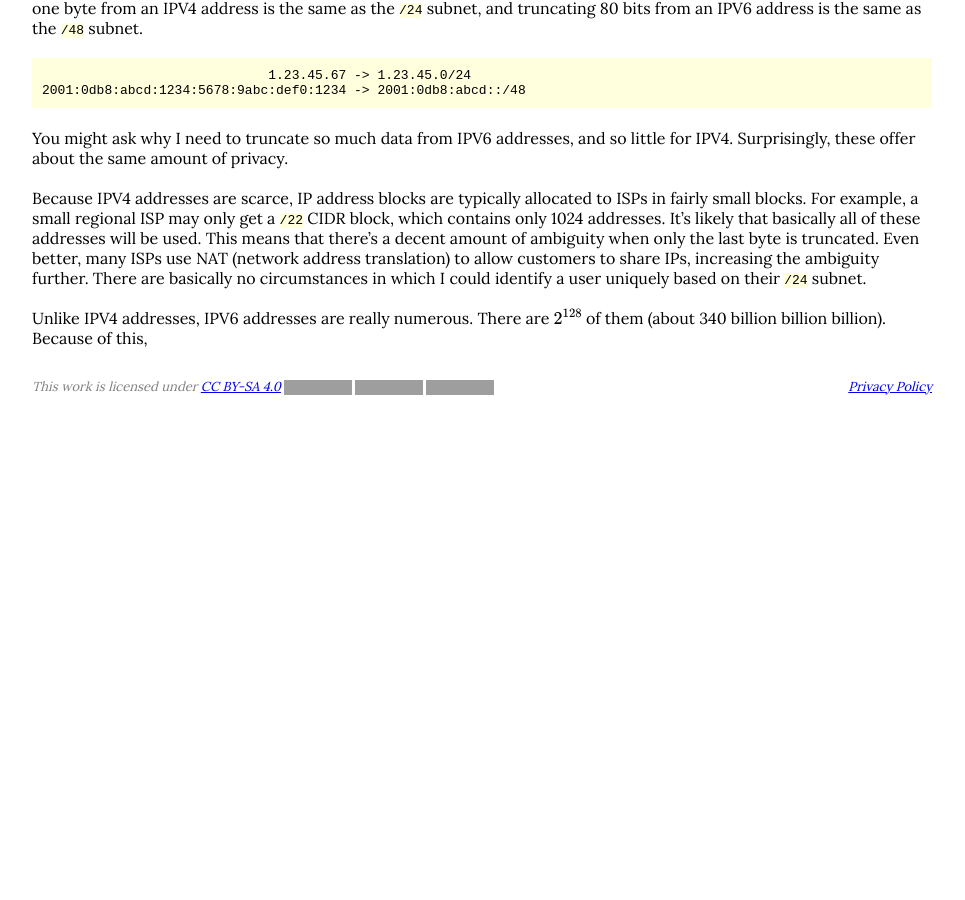
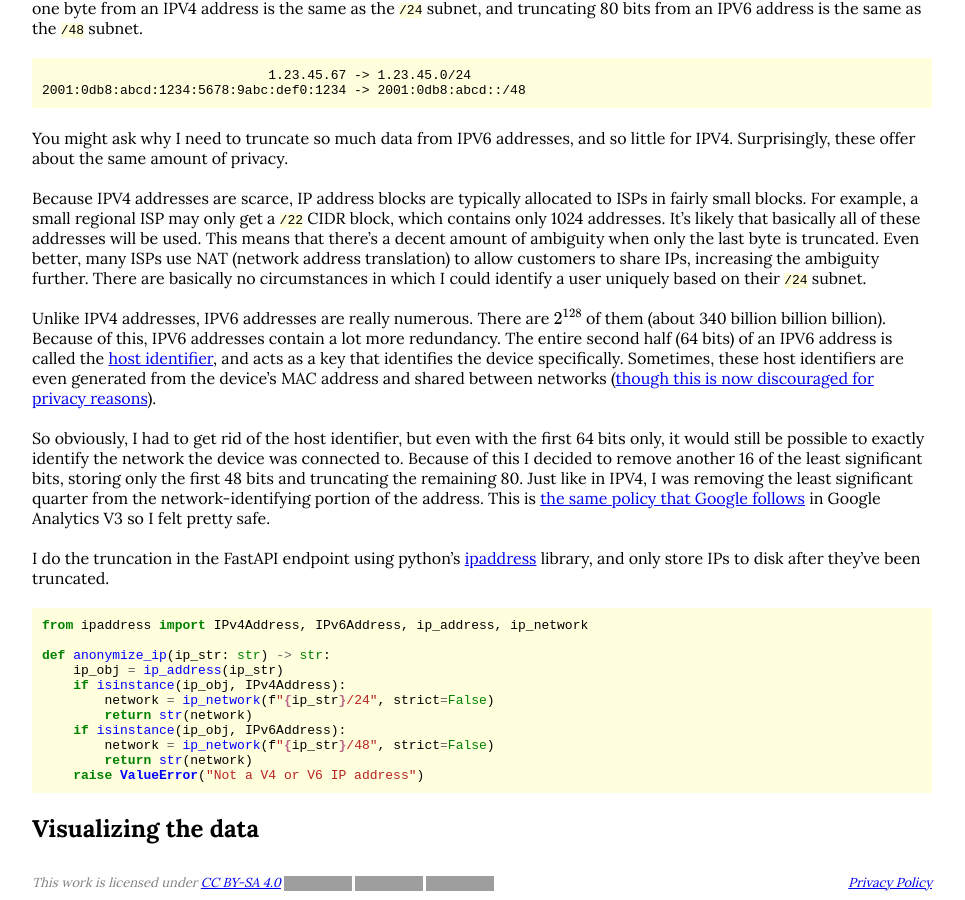
Before and after one commit to cckolon/cckolon.github.io, a Jekyll site: the page built from _posts/2025-07-10-rolling-own-analytics.md, in a window 1280 px wide and 900 px high, scrolled down 7005 px. Shown: the whole window, without its empty margins (158-1123 px from the left). Built offline with Jekyll 4.4.1, drawn with Linux system fonts in a browser that asks for light colours; before the commit the page ends 7410 px from its top, so only the background shows below that; some of the changed text lies outside the part shown; grey boxes are pictures that could not be loaded.

Commit message:
analytics update

````diff
--- a/_posts/2025-07-10-rolling-own-analytics.md
+++ b/_posts/2025-07-10-rolling-own-analytics.md
@@ -289,4 +289,24 @@ You might ask why I need to truncate so much data from IPV6 addresses, and so li
 
 Because IPV4 addresses are scarce, IP address blocks are typically allocated to ISPs in fairly small blocks. For example, a small regional ISP may only get a `/22` CIDR block, which contains only 1024 addresses. It's likely that basically all of these addresses will be used. This means that there's a decent amount of ambiguity when only the last byte is truncated. Even better, many ISPs use NAT (network address translation) to allow customers to share IPs, increasing the ambiguity further. There are basically no circumstances in which I could identify a user uniquely based on their `/24` subnet.
 
-Unlike IPV4 addresses, IPV6 addresses are really numerous. There are $$2^{128}$$ of them (about 340 billion billion billion). Because of this,
+Unlike IPV4 addresses, IPV6 addresses are really numerous. There are $$2^{128}$$ of them (about 340 billion billion billion). Because of this, IPV6 addresses contain a lot more redundancy. The entire second half (64 bits) of an IPV6 address is called the [host identifier](https://intronetworks.cs.luc.edu/1/html/ipv6.html#host-identifier), and acts as a key that identifies the device specifically. Sometimes, these host identifiers are even generated from the device's MAC address and shared between networks ([though this is now discouraged for privacy reasons](https://www.rfc-editor.org/rfc/rfc7217)).
+
+So obviously, I had to get rid of the host identifier, but even with the first 64 bits only, it would still be possible to exactly identify the network the device was connected to. Because of this I decided to remove another 16 of the least significant bits, storing only the first 48 bits and truncating the remaining 80. Just like in IPV4, I was removing the least significant quarter from the network-identifying portion of the address. This is [the same policy that Google follows](https://support.google.com/analytics/answer/2763052) in Google Analytics V3 so I felt pretty safe.
+
+I do the truncation in the FastAPI endpoint using python's [ipaddress](https://docs.python.org/3/library/ipaddress.html) library, and only store IPs to disk after they've been truncated.
+
+```python
+from ipaddress import IPv4Address, IPv6Address, ip_address, ip_network
+
+def anonymize_ip(ip_str: str) -> str:
+    ip_obj = ip_address(ip_str)
+    if isinstance(ip_obj, IPv4Address):
+        network = ip_network(f"{ip_str}/24", strict=False)
+        return str(network)
+    if isinstance(ip_obj, IPv6Address):
+        network = ip_network(f"{ip_str}/48", strict=False)
+        return str(network)
+    raise ValueError("Not a V4 or V6 IP address")
+```
+
+## Visualizing the data
````
Also changed, not shown: other parts of _posts/2025-07-10-rolling-own-analytics.md (+1 -1 lines).
